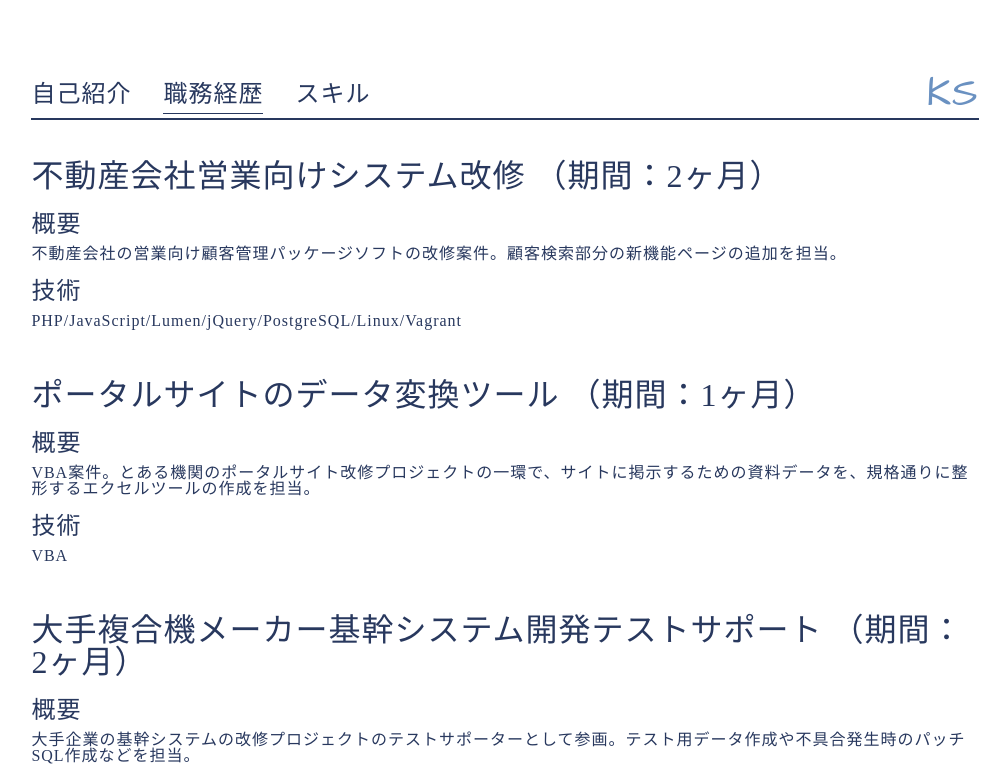
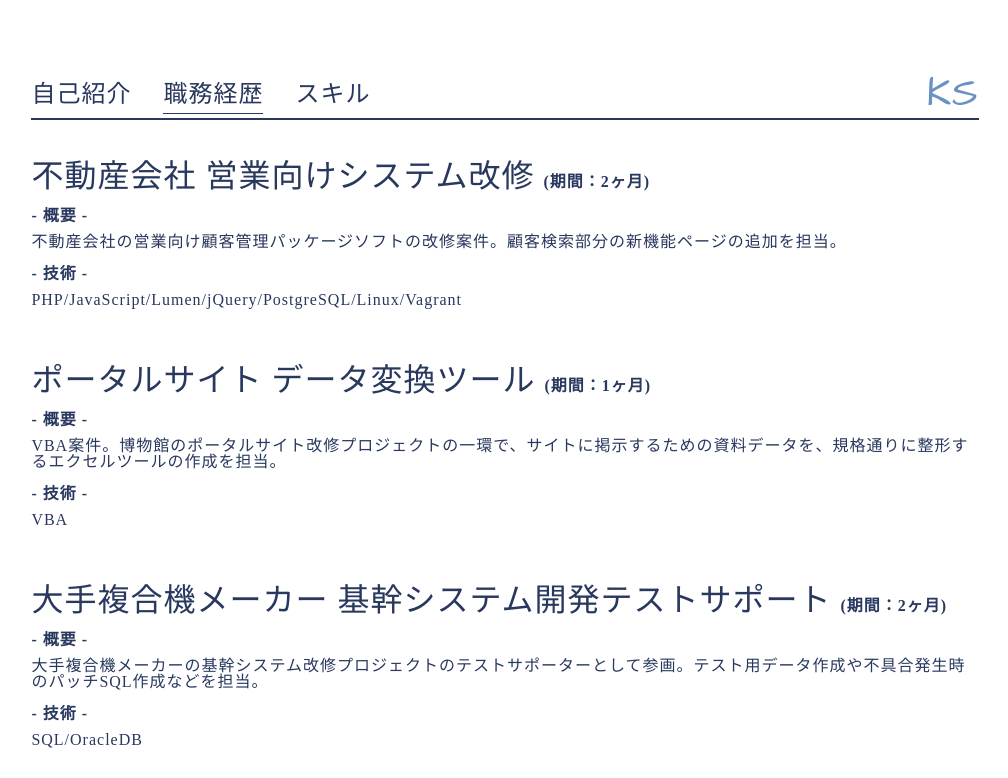
Before and after one commit to Kou0402/sy-profile, a Nuxt app: page /carrier in a window 1280 px wide. Shown: the top 778 px of the page, without its empty margins (135-1143 px from the left). Built offline with nearby package versions, Linux system fonts and the light colour scheme.

Commit message:
style: update carrier page

```diff
--- a/components/page/carrier/CarrierCard.vue
+++ b/components/page/carrier/CarrierCard.vue
@@ -1,16 +1,16 @@
 <template>
   <article class="carrier-card">
     <h2 class="title">
-      {{ title }} <span>（期間：{{ period }}ヶ月）</span>
+      {{ title }} <span class="period">(期間：{{ period }}ヶ月)</span>
     </h2>
     <h3 class="subtitle">
-      概要
+      - 概要 -
     </h3>
     <p class="paragraph">
       {{ overview }}
     </p>
     <h3 class="subtitle">
-      技術
+      - 技術 -
     </h3>
     <p class="paragraph">
       {{ technology }}
@@ -43,20 +43,22 @@ export default {
 
 <style lang="scss" scoped>
 .carrier-card {
-  color: $main-color1;
   > .title {
-    font-size: 3.2rem;
     font-weight: 500;
-    margin-bottom: 20px;
+    margin-bottom: 16px;
+    > .period {
+      font-size: 1.6rem;
+      font-weight: 600;
+    }
   }
   > .subtitle {
-    font-size: 2.4rem;
-    font-weight: 500;
+    font-size: 1.6rem;
+    // font-weight: 500;
     margin-bottom: 10px;
   }
   > .paragraph {
     font-size: 1.6rem;
-    margin-bottom: 17px;
+    margin-bottom: 16px;
   }
 }
 </style>
--- a/pages/carrier.vue
+++ b/pages/carrier.vue
@@ -22,7 +22,7 @@ export default {
     return {
       carrierData: [
         {
-          title: '不動産会社営業向けシステム改修',
+          title: '不動産会社 営業向けシステム改修',
           period: 2,
           overview:
             '不動産会社の営業向け顧客管理パッケージソフトの改修案件。' +
@@ -30,23 +30,23 @@ export default {
           technology: 'PHP/JavaScript/Lumen/jQuery/PostgreSQL/Linux/Vagrant'
         },
         {
-          title: 'ポータルサイトのデータ変換ツール',
+          title: 'ポータルサイト データ変換ツール',
           period: 1,
           overview:
-            'VBA案件。とある機関のポータルサイト改修プロジェクトの一環で、サイトに' +
+            'VBA案件。博物館のポータルサイト改修プロジェクトの一環で、サイトに' +
             '掲示するための資料データを、規格通りに整形するエクセルツールの作成を担当。',
           technology: 'VBA'
         },
         {
-          title: '大手複合機メーカー基幹システム開発テストサポート',
+          title: '大手複合機メーカー 基幹システム開発テストサポート',
           period: 2,
           overview:
-            '大手企業の基幹システムの改修プロジェクトのテストサポーターとして参画。' +
+            '大手複合機メーカーの基幹システム改修プロジェクトのテストサポーターとして参画。' +
             'テスト用データ作成や不具合発生時のパッチSQL作成などを担当。',
           technology: 'SQL/OracleDB'
         },
         {
-          title: '保証会社契約管理システムリプレイス',
+          title: '保証会社 契約管理システムリプレイス',
           period: 9,
           overview:
             '金融関連会社の社内システムのリプレイス案件。Flashで構成されたシステムを' +
@@ -59,7 +59,7 @@ export default {
           overview:
             '老朽化したサーバーとソフトウェアのリプレイス案件。' +
             '主にバッチ系処理の製造を担当。',
-          technology: 'WindowsServer/Java/VBS'
+          technology: 'WindowsServer/Java/VBS/JP1/HULFT'
         }
       ]
     }
@@ -70,7 +70,7 @@ export default {
 <style lang="scss" scoped>
 .carrier {
   > .carrier-card {
-    margin-bottom: 50px;
+    margin-bottom: 56px;
   }
 }
 </style>
```
